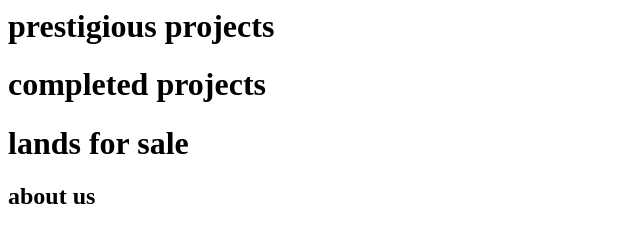
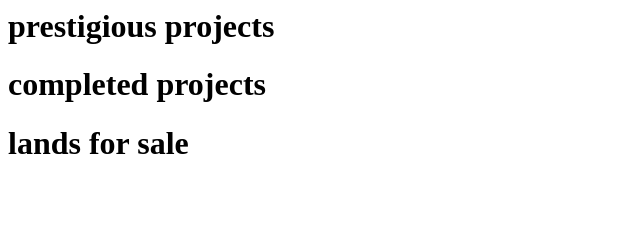
Before and after one commit to dheerajchamp1999/real-state-website-, a plain HTML site: page index.html in a window 1280 px wide. Shown: the whole page, without its empty margins (0-640 px from the left). Drawn offline with Linux system fonts and the light colour scheme.

Commit message:
Update index.html

```diff
--- a/index.html
+++ b/index.html
@@ -6,7 +6,6 @@
     <h1>prestigious projects</h1>
     <h1>completed projects</h1>
     <h1>lands for sale</h1>
-    <h2>about us</h2>
     <!-- comment -->
     <!-- comment 2 -->
   </body>
```
